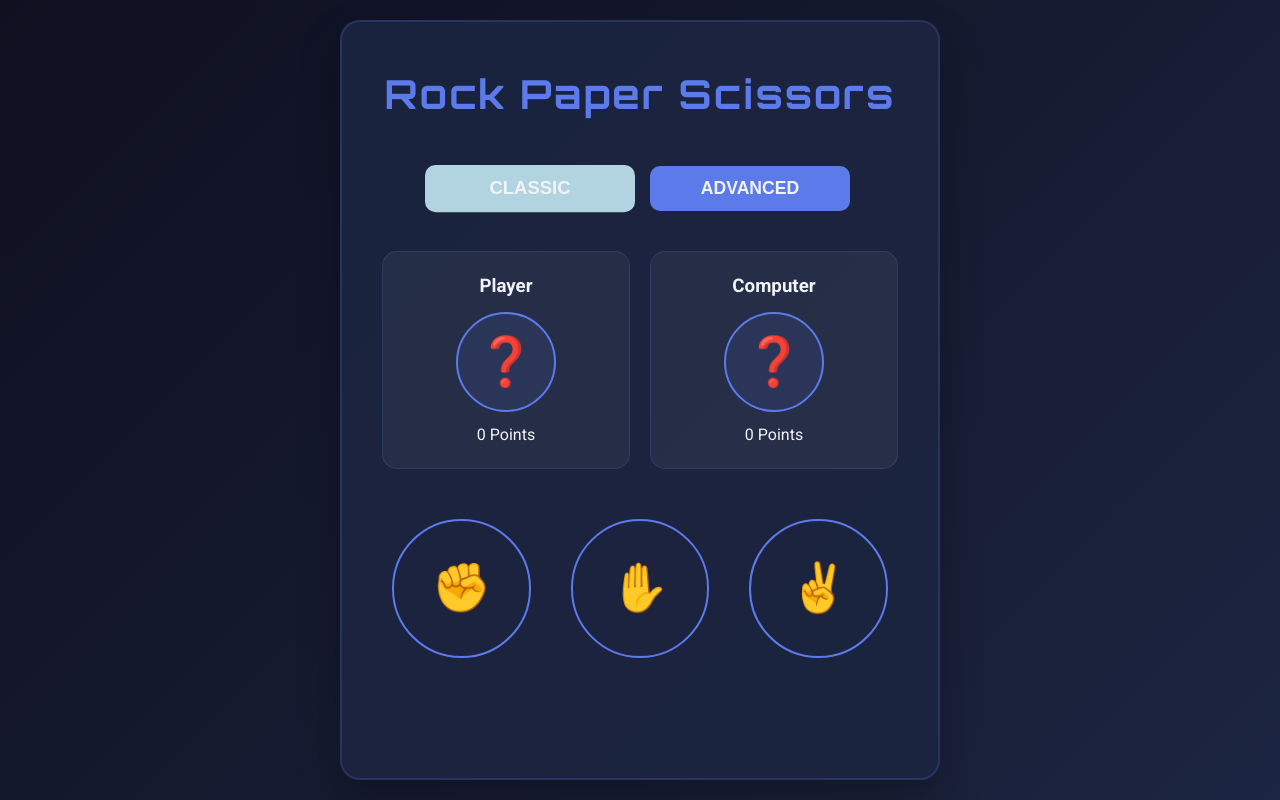
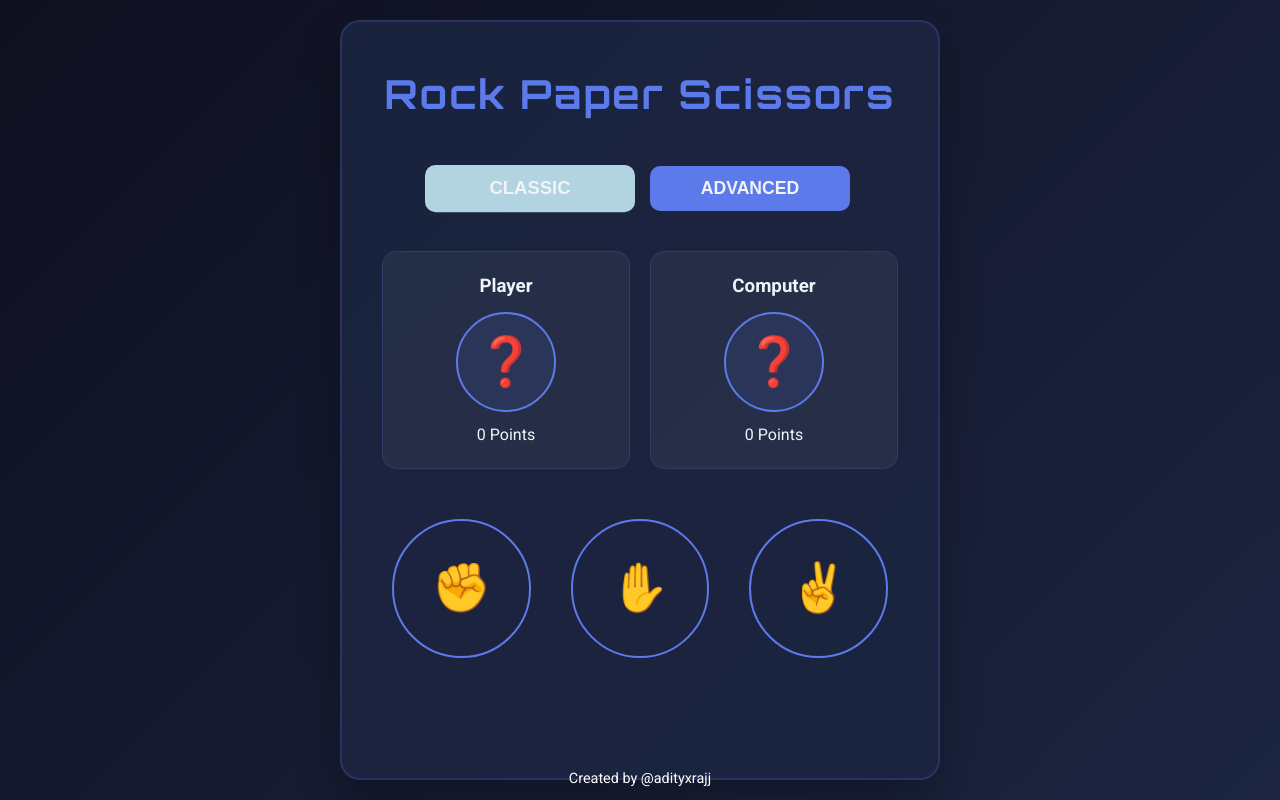
Before and after one commit to adityxrajj/rock-paper-scissors, a plain HTML site: page index.html in a window 1280 px wide. Drawn offline with Linux system fonts and the light colour scheme.

Commit message:
Add files via upload

```diff
--- a/index.html
+++ b/index.html
@@ -3,7 +3,8 @@
 
 <head>
   <meta charset="UTF-8">
-  <meta name="viewport" content="width=device-width, initial-scale=1.0, maximum-scale=1.0, user-scalable=no, viewport-fit=cover">
+  <meta name="viewport"
+    content="width=device-width, initial-scale=1.0, maximum-scale=1.0, user-scalable=no, viewport-fit=cover">
   <title>Rock Paper Scissors</title>
   <link
     href="https://fonts.googleapis.com/css2?family=Orbitron:wght@400;700&family=Roboto:wght@300;400;700&display=swap"
@@ -42,6 +43,10 @@
     <div id="result" class="result-display"></div>
   </div>
 
+  <footer class="developer-info">
+    Created by <a href="https://github.com/adityxrajj">@adityxrajj</a>
+  </footer>
+
   <script src="script.js"></script>
 </body>
 
--- a/style.css
+++ b/style.css
@@ -165,6 +165,20 @@ body {
   color: var(--color-accent-yellow);
 }
 
+.developer-info {
+  color: #ffffff;
+  position: fixed;
+  bottom: 10px;
+  width: 100%;
+  text-align: center;
+  font-size: 0.9rem;
+}
+
+a {
+  color: #ffffff;
+  text-decoration: none;
+}
+
 @media screen and (max-width: 480px) {
   .game-container {
     padding: var(--spacing-small);
```
Also changed, not shown: script.js (line endings or trailing spaces), 2 other files.
